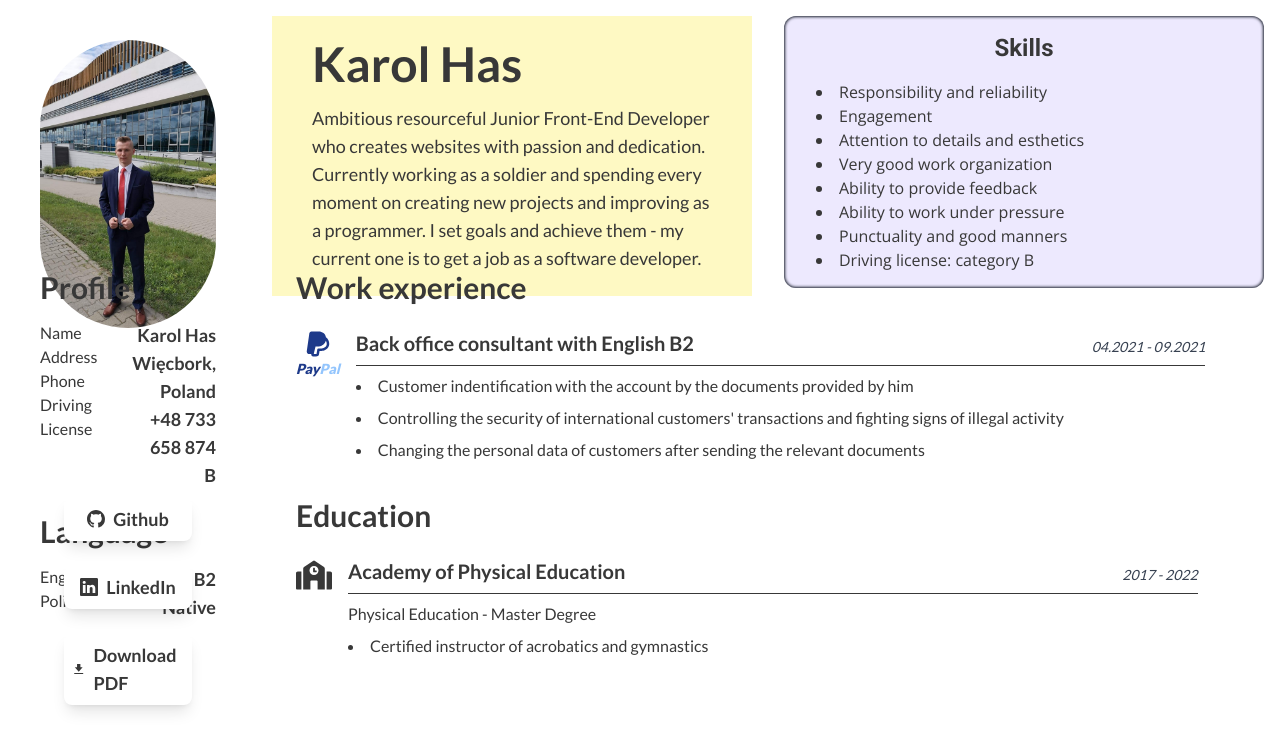
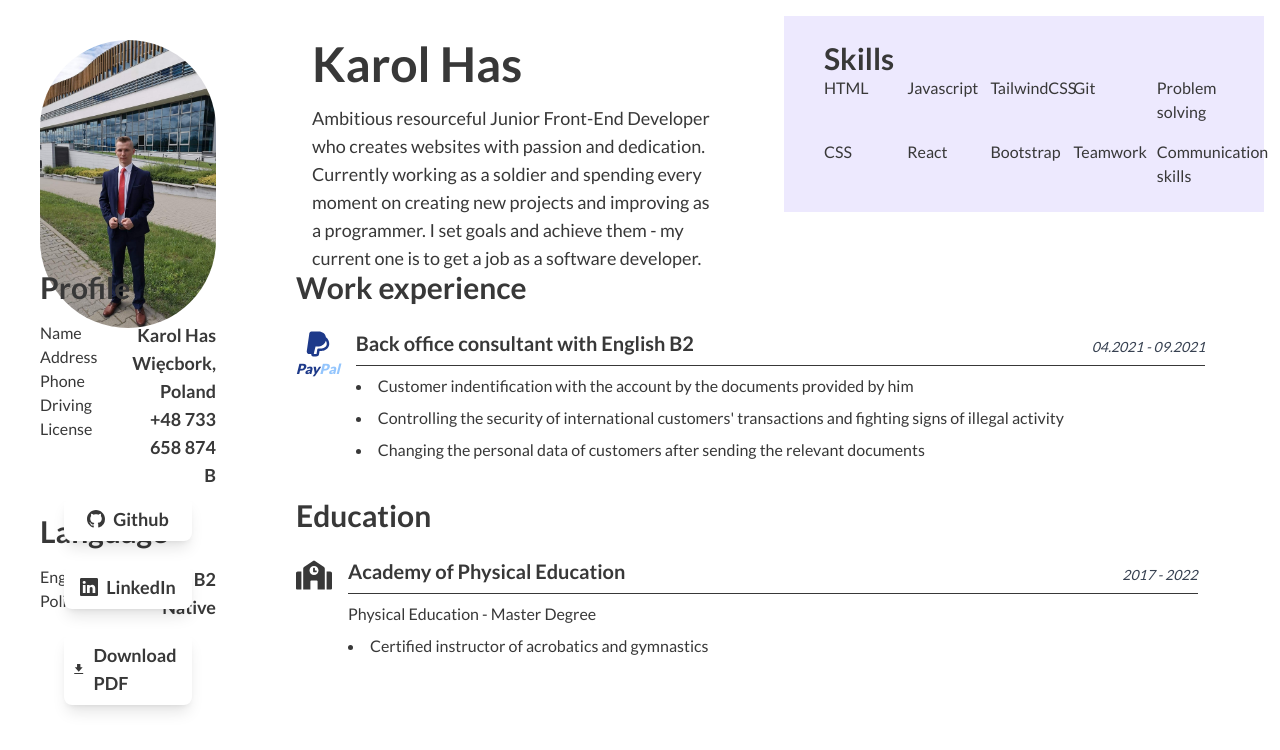
Before and after one commit to karolhas/CV, a React (Vite) app: page /#/ in a window 1280 px wide. Shown: the top 750 px of the page. Built offline with nearby package versions, Linux system fonts and the light colour scheme.

Commit message:
Change Skill component

```diff
--- a/src/components/About.tsx
+++ b/src/components/About.tsx
@@ -1,7 +1,7 @@
 function About() {
   return (
     <>
-      <section id="about" className="m-4 bg-yellow-100 p-6">
+      <section id="about" className="m-4 p-6">
         <h1 className="pb-4 pl-4 text-5xl font-bold">Karol Has</h1>
         <p className="px-4 text-lg">
           Ambitious resourceful Junior Front-End Developer who creates websites
--- a/src/components/Skills.tsx
+++ b/src/components/Skills.tsx
@@ -1,19 +1,21 @@
 function Skills() {
   return (
     <>
-      <section className="m-4 rounded-xl bg-violet-100 p-4 shadow-[inset_0px_0px_3px_1px_#1a202c]">
-        <div className="px-4 font-openSans">
-          <h2 className="text-center font-roboto text-2xl font-bold">Skills</h2>
-          <ul className="list-inside list-disc pt-4">
-            <li>Responsibility and reliability</li>
-            <li>Engagement</li>
-            <li>Attention to details and esthetics</li>
-            <li>Very good work organization</li>
-            <li>Ability to provide feedback</li>
-            <li>Ability to work under pressure</li>
-            <li>Punctuality and good manners</li>
-            <li>Driving license: category B</li>
-          </ul>
+      <section className="m-4 bg-violet-100 p-6">
+        <div className="px-4">
+          <h2 className=" text-3xl font-semibold">Skills</h2>
+          <div className="grid grid-cols-5 grid-rows-2 gap-4">
+            <div>HTML</div>
+            <div className="col-start-1 row-start-2">CSS</div>
+            <div className="col-start-2 row-start-1">Javascript</div>
+            <div className="col-start-2 row-start-2">React</div>
+            <div className="col-start-3 row-start-1">TailwindCSS</div>
+            <div className="col-start-3 row-start-2">Bootstrap</div>
+            <div className="col-start-4 row-start-1">Git</div>
+            <div className="col-start-4 row-start-2">Teamwork</div>
+            <div className="col-start-5 row-start-1">Problem solving</div>
+            <div>Communication skills</div>
+          </div>
         </div>
       </section>
     </>
```
